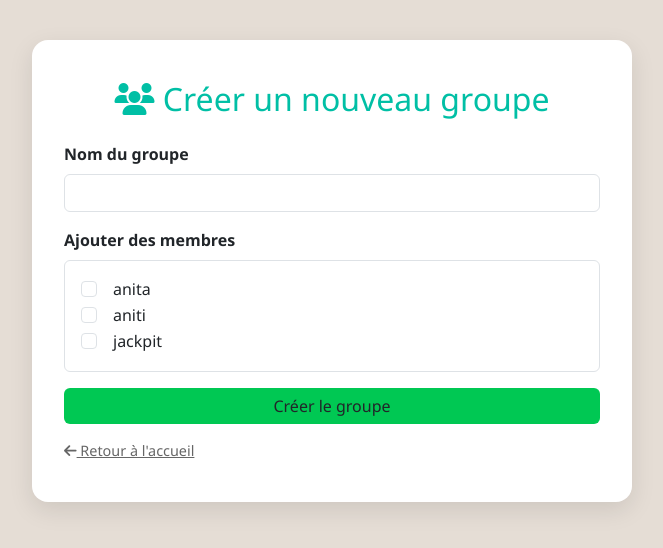
After one commit to aleckklt/WebCHat, a Django app: page /chat/create-group/ in a window 1280 px wide. The commit adds this page. Shown: the top 548 px of the page, without its empty margins (308-971 px from the left). Run offline with Django 5.2, Linux system fonts and the light colour scheme; a user stored in the database is signed in; data comes from the database, SQL or seed files in the repository; both versions use the stored data as it was after the commit.

Commit message:
creation de groupe gestion

```diff
--- /dev/null
+++ b/chat_app/templates/chat_app/create_group.html
@@ -0,0 +1,89 @@
+{% load static %}
+<!DOCTYPE html>
+<html lang="fr">
+<head>
+    <meta charset="UTF-8">
+    <title>Créer un groupe - WebChat</title>
+    <link href="https://cdn.jsdelivr.net/npm/bootstrap@5.3.3/dist/css/bootstrap.min.css" rel="stylesheet">
+    <link href="https://cdnjs.cloudflare.com/ajax/libs/font-awesome/6.5.0/css/all.min.css" rel="stylesheet">
+    <style>
+        body {
+            background-color: #e5ddd5;
+            font-family: 'Segoe UI', Tahoma, Geneva, Verdana, sans-serif;
+            margin: 0;
+            padding: 0;
+        }
+        .form-container {
+            max-width: 600px;
+            margin: 5vh auto;
+            background-color: #fff;
+            padding: 2.5rem 2rem;
+            border-radius: 16px;
+            box-shadow: 0 8px 24px rgba(0, 0, 0, 0.1);
+        }
+        .form-container h2 {
+            color: #00bfa5;
+            margin-bottom: 1.5rem;
+            text-align: center;
+        }
+        .form-label {
+            font-weight: 600;
+        }
+        .btn-submit {
+            background-color: #00c853;
+            border: none;
+        }
+        .btn-submit:hover {
+            background-color: #00b44b;
+        }
+        .form-check-label {
+            margin-left: 0.5rem;
+        }
+        .back-link {
+            display: inline-block;
+            margin-top: 1rem;
+            color: #666;
+            font-size: 0.9rem;
+        }
+        .error {
+            color: red;
+            font-size: 0.95rem;
+            margin-bottom: 1rem;
+            text-align: center;
+        }
+    </style>
+</head>
+<body>
+    <div class="form-container">
+        <h2><i class="fas fa-users"></i> Créer un nouveau groupe</h2>
+
+        {% if error %}
+            <div class="error">{{ error }}</div>
+        {% endif %}
+
+        <form method="post">
+            {% csrf_token %}
+            <div class="mb-3">
+                <label for="name" class="form-label">Nom du groupe</label>
+                <input type="text" name="name" id="name" class="form-control" required>
+            </div>
+
+            <div class="mb-3">
+                <label class="form-label">Ajouter des membres</label>
+                <div class="border rounded p-3" style="max-height: 250px; overflow-y: auto;">
+                    {% for user in users %}
+                        <div class="form-check">
+                            <input class="form-check-input" type="checkbox" name="participants" value="{{ user.id }}" id="user_{{ user.id }}">
+                            <label class="form-check-label" for="user_{{ user.id }}">{{ user.username }}</label>
+                        </div>
+                    {% endfor %}
+                </div>
+            </div>
+
+            <button type="submit" class="btn btn-submit w-100">Créer le groupe</button>
+        </form>
+
+        <a href="{% url 'chat_app:chat_home' %}" class="back-link"><i class="fas fa-arrow-left"></i> Retour à l'accueil</a>
+    </div>
+</body>
+</html>
--- a/chat_app/urls.py
+++ b/chat_app/urls.py
@@ -7,4 +7,6 @@ urlpatterns = [
     path('', views.chat_home, name='chat_home'),
     path('<int:conversation_id>/', views.chat_room, name='chat_room'),
     path('create/', views.create_conversation, name='create_conversation'),
+    path('create-group/', views.create_group_conversation, name='create_group'),
+    path('group/<int:conversation_id>/manage/', views.manage_group, name='manage_group'),
 ]
--- a/chat_app/views.py
+++ b/chat_app/views.py
@@ -1,7 +1,6 @@
 from django.shortcuts import render, get_object_or_404, redirect
 from .models import Conversation
 from django.contrib.auth.decorators import login_required
-from django.shortcuts import render
 from django.shortcuts import render, get_object_or_404
 from django.contrib.auth.decorators import login_required
 from .models import Conversation
@@ -52,3 +51,47 @@ def chat_room(request, conversation_id):
 def conversation_list(request):
     conversations = Conversation.objects.filter(participants=request.user)
     return render(request, 'chat_app/conversation_list.html', {'conversations': conversations})
+
+@login_required
+def create_group_conversation(request):
+    if request.method == 'POST':
+        group_name = request.POST.get('name')
+        user_ids = request.POST.getlist('participants')
+
+        if not group_name or not user_ids:
+            return render(request, 'chat_app/create_group.html', {
+                'error': "Nom du groupe et membres requis.",
+                'users': User.objects.exclude(id=request.user.id)
+            })
+
+        conversation = Conversation.objects.create(is_group=True, name=group_name)
+        conversation.participants.add(request.user)
+        conversation.participants.add(*User.objects.filter(id__in=user_ids))
+
+        return redirect('chat_app:chat_room', conversation_id=conversation.id)
+
+    users = User.objects.exclude(id=request.user.id)
+    return render(request, 'chat_app/create_group.html', {'users': users})
+
+@login_required
+def manage_group(request, conversation_id):
+    conversation = get_object_or_404(Conversation, id=conversation_id, is_group=True)
+
+    if request.user not in conversation.participants.all():
+        return render(request, 'chat_app/access_denied.html')
+
+    if request.method == 'POST':
+        user_ids = request.POST.getlist('participants')
+        conversation.participants.set(User.objects.filter(id__in=user_ids))
+        conversation.participants.add(request.user)
+        messages.success(request, "Membres mis à jour.")
+        return redirect('chat_app:chat_room', conversation_id=conversation.id)
+
+    users = User.objects.exclude(id=request.user.id)
+    current_members = conversation.participants.all()
+
+    return render(request, 'chat_app/manage_group.html', {
+        'conversation': conversation,
+        'users': users,
+        'current_members': current_members
+    })
```
Also changed, not shown: chat_app/templates/chat_app/home.html (+17 -4 lines), chat_app/templates/chat_app/manage_group.html (added, +84 -0 lines), db.sqlite3.
